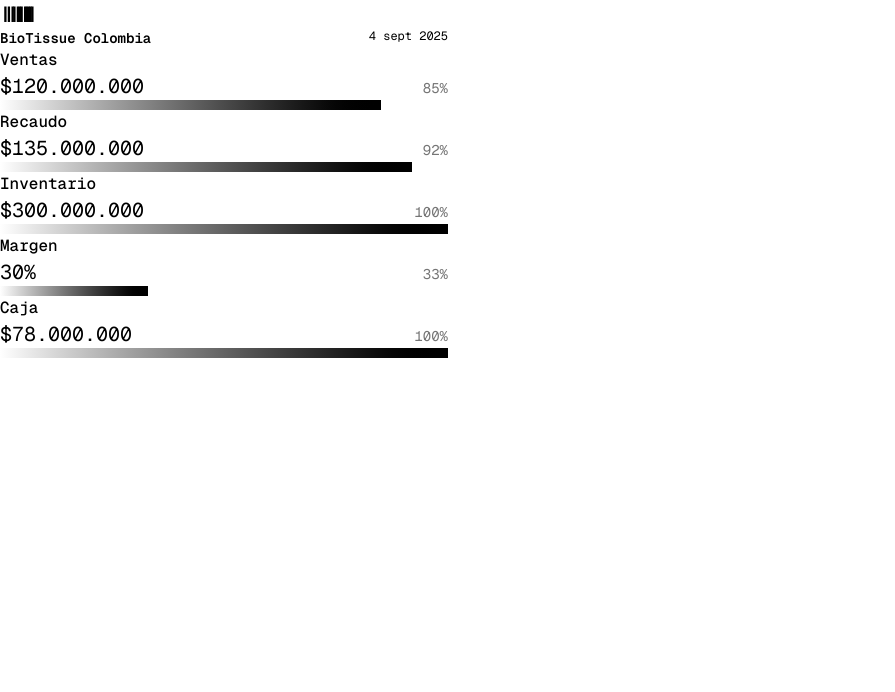
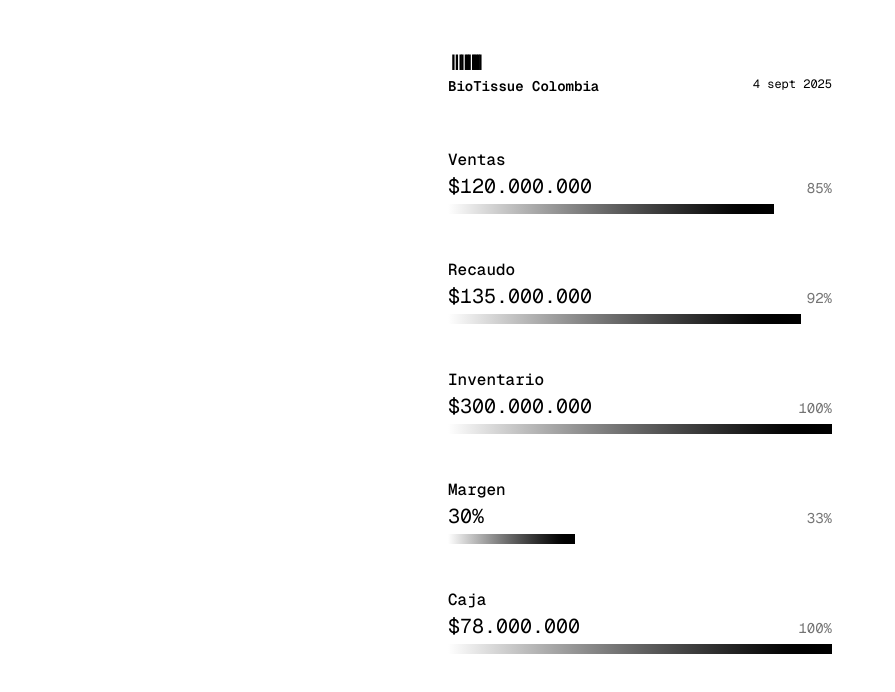
Before and after one commit to andreszapataq/pulse, a Next.js app: page / in a window 1280 px wide. Shown: the top 692 px of the page, without its empty margins (0-895 px from the left). Built offline with nearby package versions, Linux system fonts and the light colour scheme.

Commit message:
fix global padding and margin

```diff
--- a/app/globals.css
+++ b/app/globals.css
@@ -14,12 +14,6 @@
   --font-mono: var(--font-geist-mono);
 }
 
-* {
-  box-sizing: border-box;
-  margin: 0;
-  padding: 0;
-}
-
 body {
   background: var(--background);
   color: var(--foreground);
--- a/app/page.tsx
+++ b/app/page.tsx
@@ -12,11 +12,11 @@
   };
 
   return (
-    <div className="mb-12">
-      <h2 className="text-base font-medium mb-3">
+    <div className="mb-11">
+      <h2 className="text-base font-medium">
         {title}
       </h2>
-      <div className="flex justify-between items-baseline mb-4">
+      <div className="flex justify-between items-baseline mb-1">
         <div className="text-xl font-normal">
           {value}
         </div>
@@ -48,8 +48,8 @@
   return (
     <main className="min-h-screen bg-white px-8 py-12 max-w-md mx-auto font-mono">
       {/* Header */}
-      <div className="mb-16">
-        <div className="mb-6">
+      <div className="mb-13">
+        <div>
           <p className="text-lg font-bold tracking-[-0.5em]">|   |  || ||| |||||</p>
         </div>
 
```
